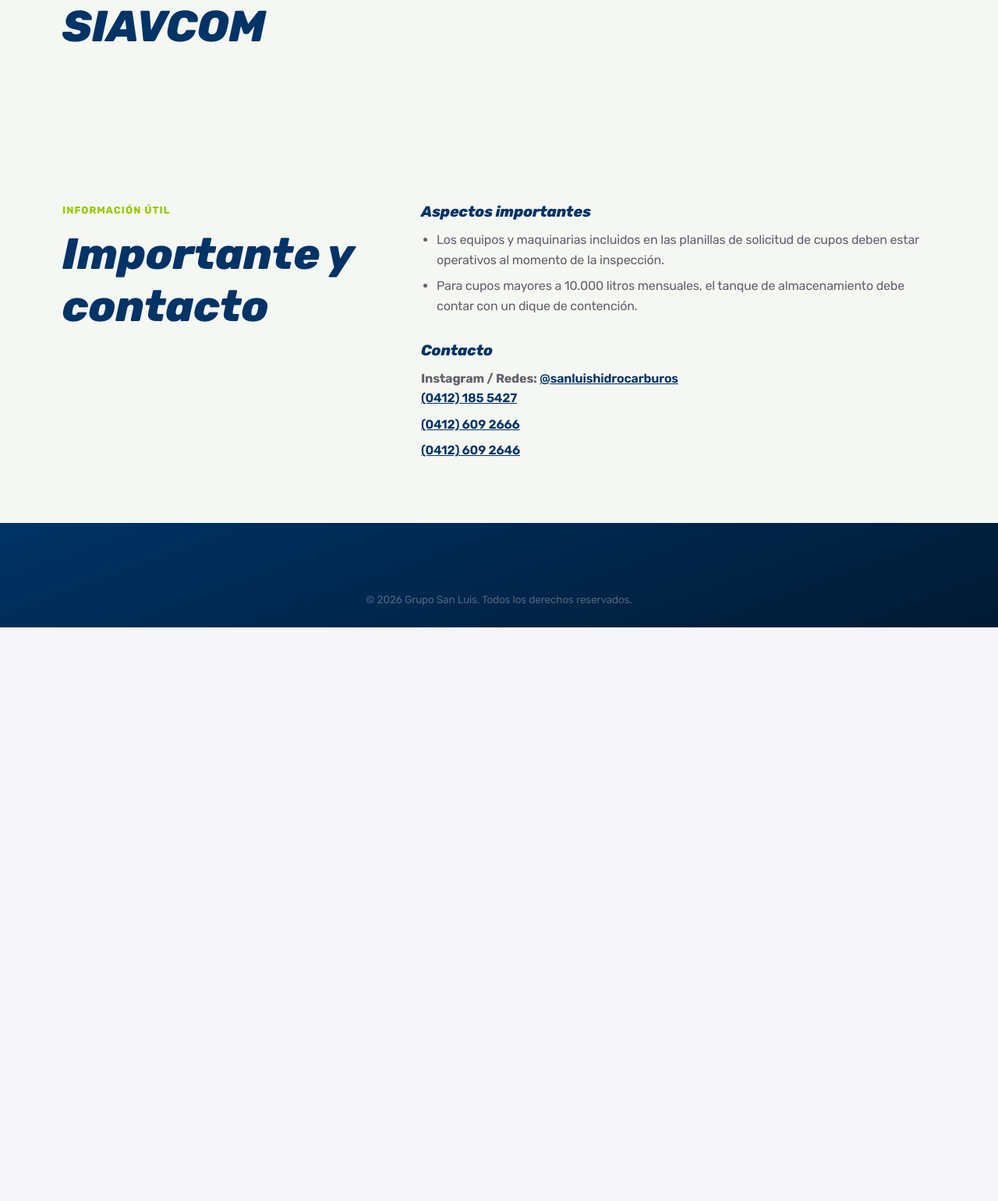
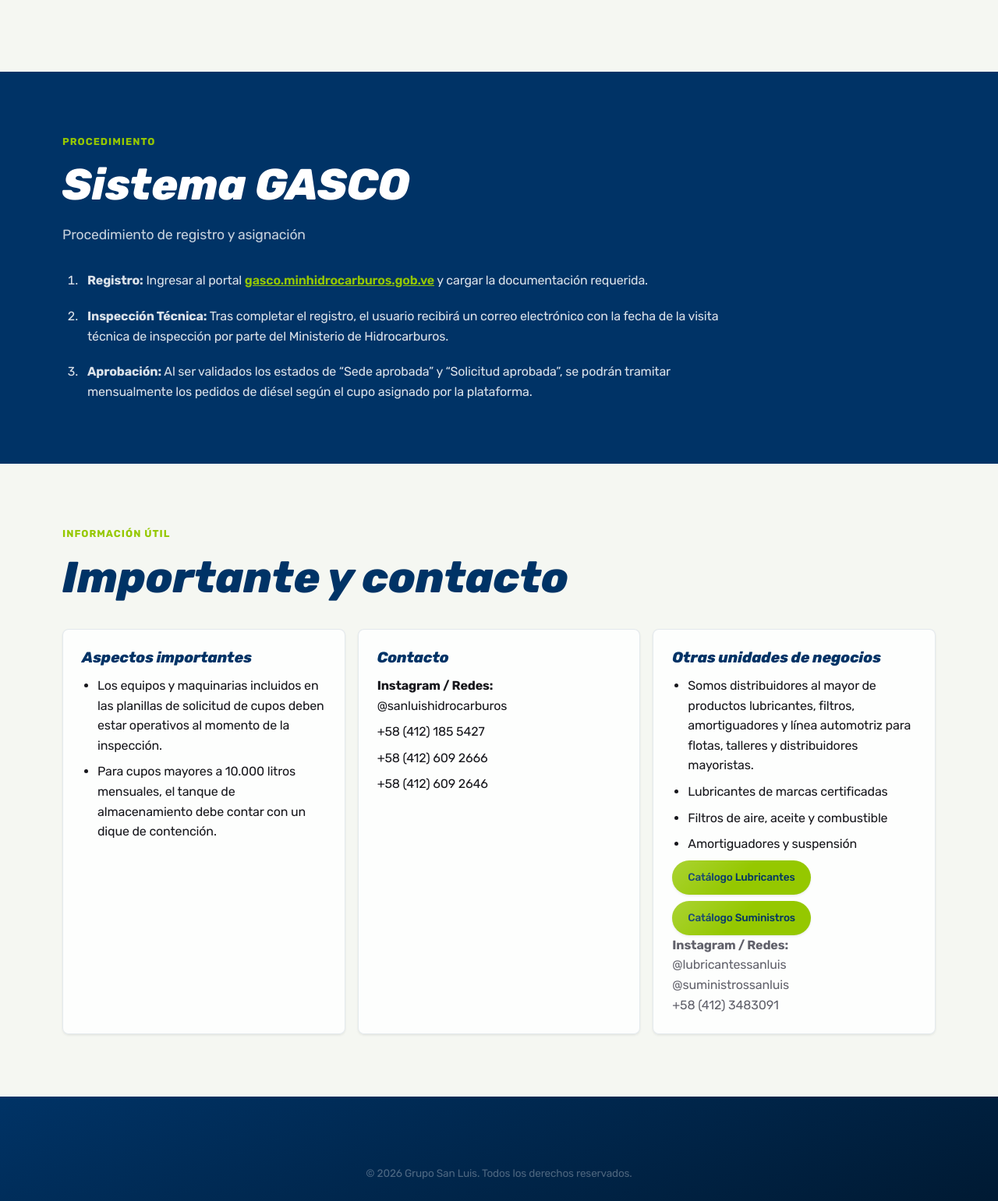
Before and after one commit to fjvelazcop/atom_gsanluis, a website built with Vite: page app/frontend/index.html in a window 1280 px wide. Shown: the part 1114-2655 px from the top of the page at 78% size. Before the commit the page ends 1919 px from the top, so only its background shows below. Built offline with nearby package versions, Linux system fonts and the light colour scheme.

Commit message:
feat: mejorar estructura y contenido de index.html, agregar estilos para info-grid y añadir archivo whatsapp.svg

```diff
--- a/app/frontend/index.html
+++ b/app/frontend/index.html
@@ -5,7 +5,8 @@
     <meta charset="UTF-8">
     <meta name="viewport" content="width=device-width, initial-scale=1.0">
     <meta name="theme-color" content="#003366">
-    <meta name="description" content="Información sobre las fortalezas, sectores atendidos y procedimientos de Grupo San Luis.">
+    <meta name="description"
+        content="Información sobre las fortalezas, sectores atendidos y procedimientos de Grupo San Luis.">
     <link rel="icon" href="./logo.png">
     <link rel="stylesheet" href="./style.css">
     <title>Grupo San Luis | Información</title>
@@ -21,7 +22,7 @@
                 <ul class="header__nav-list">
                     <li><a href="#fortalezas" class="header__nav-link active">Fortalezas</a></li>
                     <li><a href="#sectores" class="header__nav-link">Sectores y SIAVCOM</a></li>
-                    <!-- <li><a href="#gasco" class="header__nav-link">Sistema GASCO</a></li> -->
+                    <li><a href="#gasco" class="header__nav-link">Sistema GASCO</a></li>
                     <li><a href="#contacto" class="header__nav-link header__nav-link--cta">Contacto</a></li>
                 </ul>
             </nav>
@@ -38,8 +39,11 @@
     <main class="info-main">
         <section class="info-section info-section--intro" id="fortalezas">
             <div class="info-section__container">
-                <p class="info-kicker">Grupo San Luis</p>
-                <h1 class="info-title">Fortalezas operativas</h1>
+                <p class="info-kicker">
+                <h1 lass="info-title">Distribuidora de Hidrocarburos San Luis</h1>
+                </p>
+                <br/>
+                <h2 c>Fortalezas operativas</h2>
                 <div class="info-grid">
                     <article class="info-card">
                         <h2>Transporte primario</h2>
@@ -47,9 +51,10 @@
                     </article>
                     <article class="info-card">
                         <h2>Flota de despacho</h2>
-                        <p>Tienen unidades modernas con capacidades que van desde los 9.600 litros hasta los 33.000 litros, con una capacidad total de 321.800 litros en una sola vuelta.</p>
+                        <p>Tienen unidades modernas con capacidades que van desde los 9.600 litros hasta los 33.000
+                            litros, con una capacidad total de 321.800 litros en una sola vuelta.</p>
                     </article>
-                    <article class="info-card info-card--wide">
+                    <article class="info-card ">
                         <h2>Diésel doble filtrado</h2>
                         <p>Poseen filtros especializados que:</p>
                         <ul>
@@ -58,21 +63,26 @@
                             <li>Reducen la obstrucción en quemadores.</li>
                         </ul>
 
+                    </article>
 
-                        <a href="/uploads/pdf/catalogo-pdv-pdvssa-san-luis-lubricantes-2026.pdf"
-   class="unit-card__btn m3-button"
-   download="CATALOGO PDV Y PDVSSA SAN LUIS LUBRICANTES ACTUALIZACIÓN 14-08-26.pdf">
-   Catálogo Lubricantes
-</a>
 
-<a href="/uploads/pdf/catalogo-suministros-2026.pdf"
-   class="unit-card__btn m3-button"
-   download="CATALOGO SUMINSTROS 2026.pdf">
-   Catálogo Suministros
-</a>
-                    </article>
+
+
+
+
+
+
                 </div>
+
+
+
+
             </div>
+
+
+
+
+
         </section>
 
         <section class="info-section" id="sectores">
@@ -91,43 +101,96 @@
                         <li>Salud</li>
                     </ul>
                     <h3>Asignación en SIAVCOM</h3>
-                    <p><strong>Sistema de Asignación de Volúmenes de Combustibles Líquidos:</strong> Son la distribuidora más grande de Venezuela. Tienen más de 2.000 clientes. Manejan cerca de 30 millones de litros.</p>
+                    <p><strong>Sistema de Asignación de Volúmenes de Combustibles Líquidos:</strong> Son la
+                        distribuidora más grande de Venezuela. Tienen más de 2.000 clientes. Manejan cerca de 30
+                        millones de litros.</p>
                 </div>
             </div>
         </section>
 
-        <!-- <section class="info-section info-section--dark" id="gasco">
+        <section class="info-section info-section--dark" id="gasco">
             <div class="info-section__container">
                 <p class="info-kicker">Procedimiento</p>
                 <h2 class="info-title info-title--light">Sistema GASCO</h2>
                 <p class="info-lead">Procedimiento de registro y asignación</p>
                 <ol class="info-steps">
-                    <li><strong>Registro:</strong> Ingresar al portal <a href="https://gasco.minhidrocarburos.gob.ve" target="_blank" rel="noopener noreferrer">gasco.minhidrocarburos.gob.ve</a> y cargar la documentación requerida.</li>
-                    <li><strong>Inspección Técnica:</strong> Tras completar el registro, el usuario recibirá un correo electrónico con la fecha de la visita técnica de inspección por parte del Ministerio de Hidrocarburos.</li>
-                    <li><strong>Aprobación:</strong> Al ser validados los estados de “Sede aprobada” y “Solicitud aprobada”, se podrán tramitar mensualmente los pedidos de diésel según el cupo asignado por la plataforma.</li>
+                    <li><strong>Registro:</strong> Ingresar al portal <a href="https://gasco.minhidrocarburos.gob.ve"
+                            target="_blank" rel="noopener noreferrer">gasco.minhidrocarburos.gob.ve</a> y cargar la
+                        documentación requerida.</li>
+                    <li><strong>Inspección Técnica:</strong> Tras completar el registro, el usuario recibirá un correo
+                        electrónico con la fecha de la visita técnica de inspección por parte del Ministerio de
+                        Hidrocarburos.</li>
+                    <li><strong>Aprobación:</strong> Al ser validados los estados de “Sede aprobada” y “Solicitud
+                        aprobada”, se podrán tramitar mensualmente los pedidos de diésel según el cupo asignado por la
+                        plataforma.</li>
                 </ol>
             </div>
-        </section> -->
+        </section>
 
         <section class="info-section" id="contacto">
-            <div class="info-section__container info-section__split">
-                <div>
+            <div class="info-section__container">
                 <p class="info-kicker">Información útil</p>
                 <h2 class="info-title">Importante y contacto</h2>
-                </div>
-                <div class="info-copy">
+                <div class="info-grid info-grid--three">
+                    <article class="info-card">
                         <h3>Aspectos importantes</h3>
                         <ul>
-                        <li>Los equipos y maquinarias incluidos en las planillas de solicitud de cupos deben estar operativos al momento de la inspección.</li>
-                        <li>Para cupos mayores a 10.000 litros mensuales, el tanque de almacenamiento debe contar con un dique de contención.</li>
+                            <li>Los equipos y maquinarias incluidos en las planillas de solicitud de cupos deben estar
+                                operativos al momento de la inspección.</li>
+                            <li>Para cupos mayores a 10.000 litros mensuales, el tanque de almacenamiento debe contar
+                                con un dique de contención.</li>
                         </ul>
+                    </article>
+                    <article class="info-card">
                         <h3>Contacto</h3>
-                    <p><strong>Instagram / Redes:</strong> <a href="https://instagram.com/sanluishidrocarburos" target="_blank" rel="noopener noreferrer">@sanluishidrocarburos</a></p>
+
                         <ul class="contact-phones">
-                        <li><a href="tel:+584121855427">(0412) 185 5427</a></li>
-                        <li><a href="tel:+584126092666">(0412) 609 2666</a></li>
-                        <li><a href="tel:+584126092646">(0412) 609 2646</a></li>
+                            <li><strong>Instagram / Redes:</strong> <a href="https://instagram.com/sanluishidrocarburos"
+                                target="_blank" rel="noopener noreferrer">@sanluishidrocarburos</a></li>
+                            <li><a href="tel:+584121855427">
+
+                                +58 (412) 185 5427</a></li>
+                            <li><a href="tel:+584126092666">+58 (412) 609 2666</a></li>
+                            <li><a href="tel:+584126092646">+58 (412) 609 2646</a></li>
                         </ul>
+                    </article>
+                    <article class="info-card">
+                        <h3>Otras unidades de negocios</h3>
+
+                        <ul>
+                        <li>Somos distribuidores al mayor de productos lubricantes, filtros, amortiguadores y línea
+                            automotriz para flotas, talleres y distribuidores mayoristas.</li>
+                            <li>Lubricantes de marcas certificadas</li>
+                            <li>Filtros de aire, aceite y combustible</li>
+                            <li>Amortiguadores y suspensión</li>
+                        </ul>
+
+
+                        <!-- <div class="unit-card__features">
+                            <span class="unit-card__feature">Cadena de Repuestos</span>
+                            <span class="unit-card__feature">Automotriz</span>
+                            <span class="unit-card__feature">Calidad</span>
+                        </div> -->
+                        <a href="/uploads/pdf/catalogo-pdv-pdvssa-san-luis-lubricantes-2026.pdf"
+                            class="unit-card__btn m3-button"
+                            download="CATALOGO PDV Y PDVSSA SAN LUIS LUBRICANTES ACTUALIZACIÓN 14-08-26.pdf">Catálogo
+                            Lubricantes</a>
+                        <a href="/uploads/pdf/catalogo-suministros-2026.pdf" class="unit-card__btn m3-button"
+                            download="CATALOGO SUMINSTROS 2026.pdf">Catálogo Suministros</a>
+                        <p>
+                            <strong>Instagram / Redes:</strong> <br/>
+                            <a href="https://instagram.com/lubricantessanluis" target="_blank"
+                                rel="noopener noreferrer"> @lubricantessanluis</a>
+<br/>
+                            <a href="https://instagram.com/suministrossanluis" target="_blank"
+                                rel="noopener noreferrer"> @suministrossanluis</a>
+
+                                <br/>
+                                <a href="tel:+584123483091">+58 (412) 3483091</a>
+                        </p>
+
+
+                    </article>
                 </div>
             </div>
         </section>
--- a/app/frontend/style.css
+++ b/app/frontend/style.css
@@ -1423,6 +1423,10 @@ img {
     gap: 1rem;
 }
 
+.info-grid--three {
+    grid-template-columns: repeat(3, minmax(0, 1fr));
+}
+
 .info-card {
     padding: 1.5rem;
     background: rgba(255, 255, 255, 0.8);
@@ -1441,6 +1445,11 @@ img {
     font-size: 1.2rem;
 }
 
+.info-card h3 {
+    margin-bottom: 0.75rem;
+    font-size: 1.2rem;
+}
+
 .info-copy h3 {
     margin-top: 2rem;
 }
@@ -1517,7 +1526,8 @@ img {
     }
 
     .info-section__split,
-    .info-grid {
+    .info-grid,
+    .info-grid--three {
         grid-template-columns: 1fr;
         gap: 2rem;
     }
@@ -1525,4 +1535,9 @@ img {
     .info-card--wide {
         grid-column: auto;
     }
-}
+
+    .contact-icon {
+        width: 24px !important;
+        height: 24px!important;
+    }
+}
```
Also changed, not shown: app/frontend/image/whatsapp.svg (added). Lines whose indentation alone changed are shown as unchanged.
